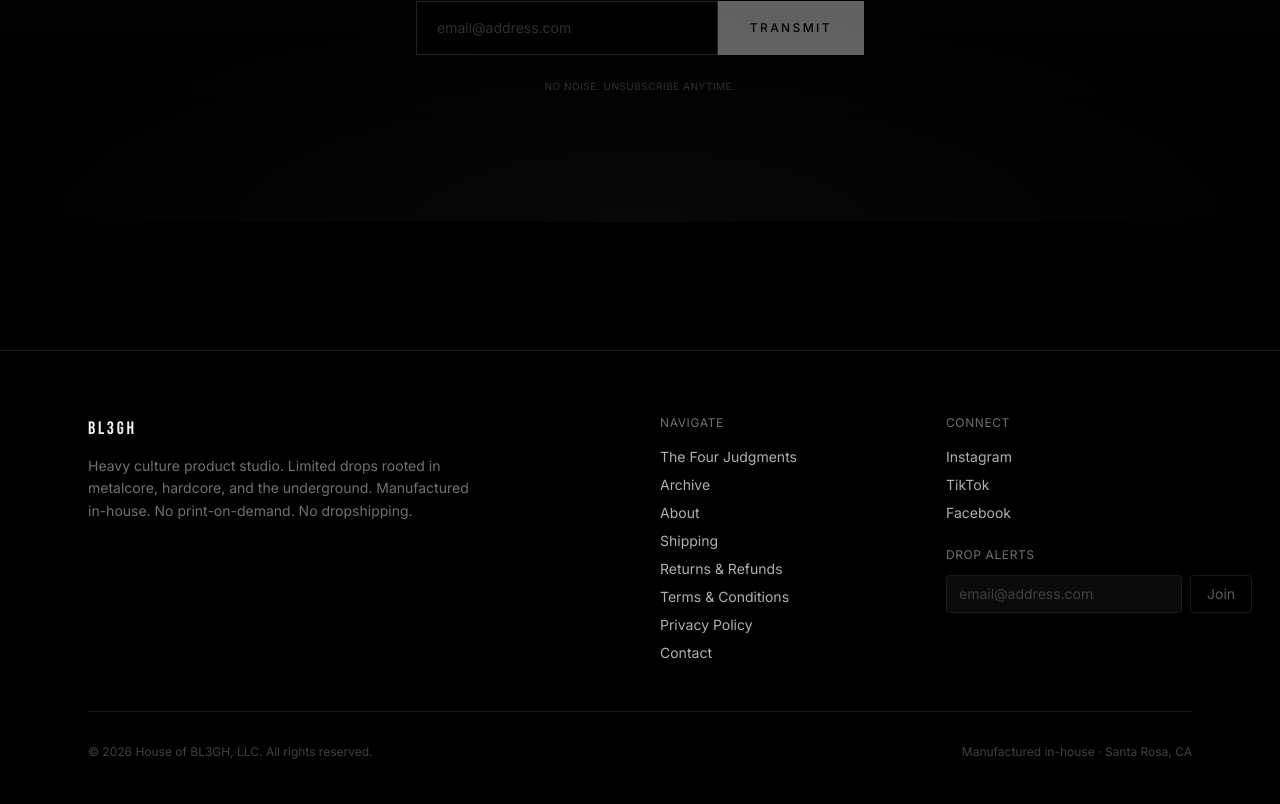
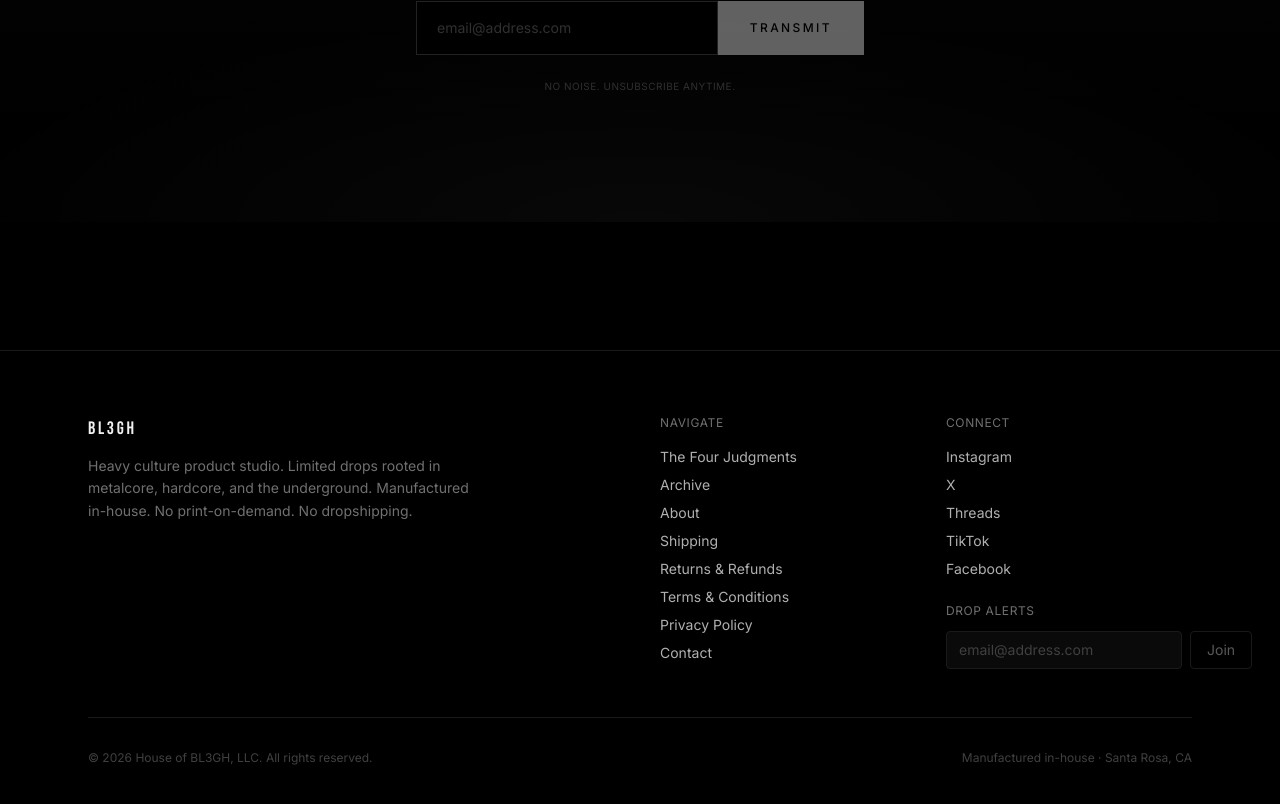
Before and after one commit to lucifers-mac/bl3gh-site, a Next.js app: page / in a window 1280 px wide. Shown: the part 2353-3157 px from the top of the page. Built offline with nearby package versions, Linux system fonts and the light colour scheme.

Commit message:
Add X and Threads to footer social links

```diff
--- a/src/components/Footer.tsx
+++ b/src/components/Footer.tsx
@@ -54,6 +54,12 @@ export function Footer() {
               <a href="https://instagram.com/bl3gh.co" target="_blank" rel="noopener" className="block text-sm text-[#b0b0b0] hover:text-[#f0f0f0] transition-colors">
                 Instagram
               </a>
+              <a href="https://x.com/bl3gh_co" target="_blank" rel="noopener" className="block text-sm text-[#b0b0b0] hover:text-[#f0f0f0] transition-colors">
+                X
+              </a>
+              <a href="https://threads.net/@bl3gh.co" target="_blank" rel="noopener" className="block text-sm text-[#b0b0b0] hover:text-[#f0f0f0] transition-colors">
+                Threads
+              </a>
               <a href="https://tiktok.com/@bl3gh.co" target="_blank" rel="noopener" className="block text-sm text-[#b0b0b0] hover:text-[#f0f0f0] transition-colors">
                 TikTok
               </a>
```
